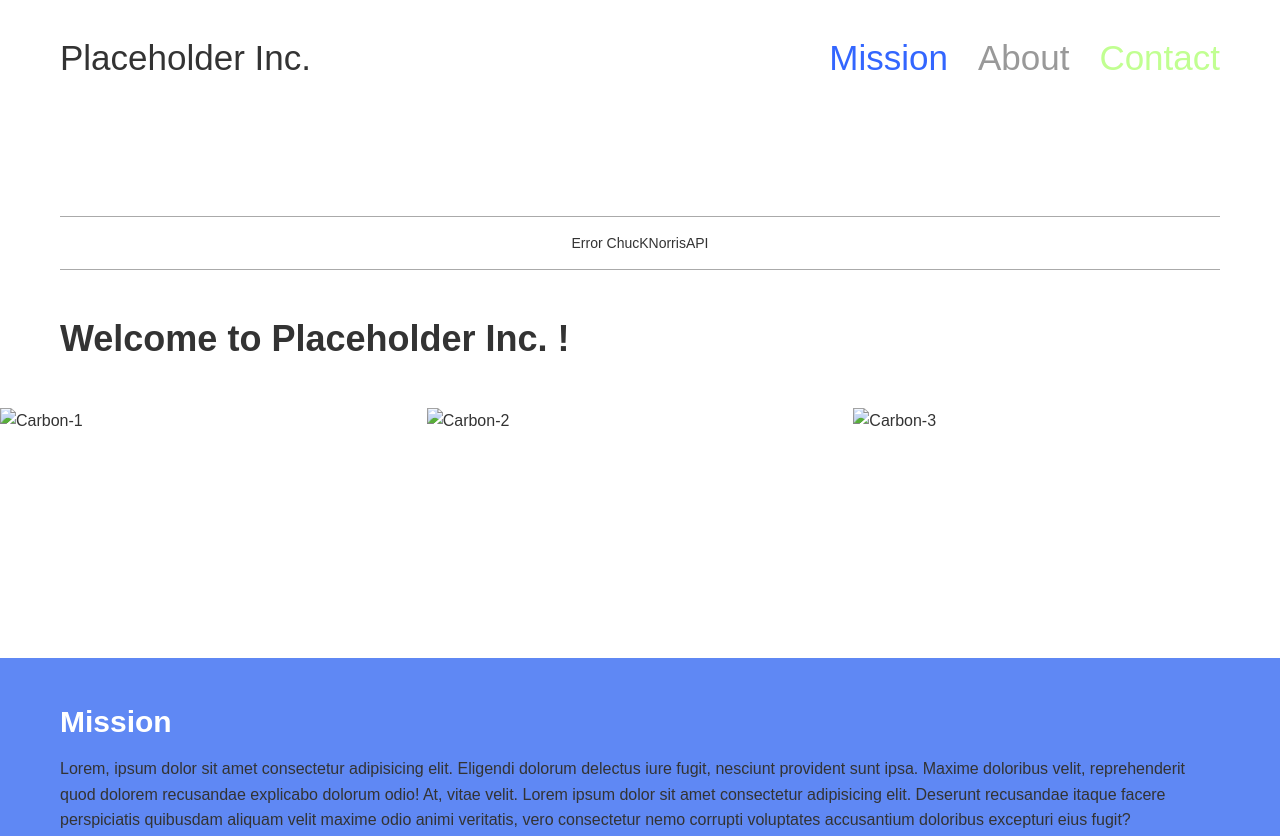
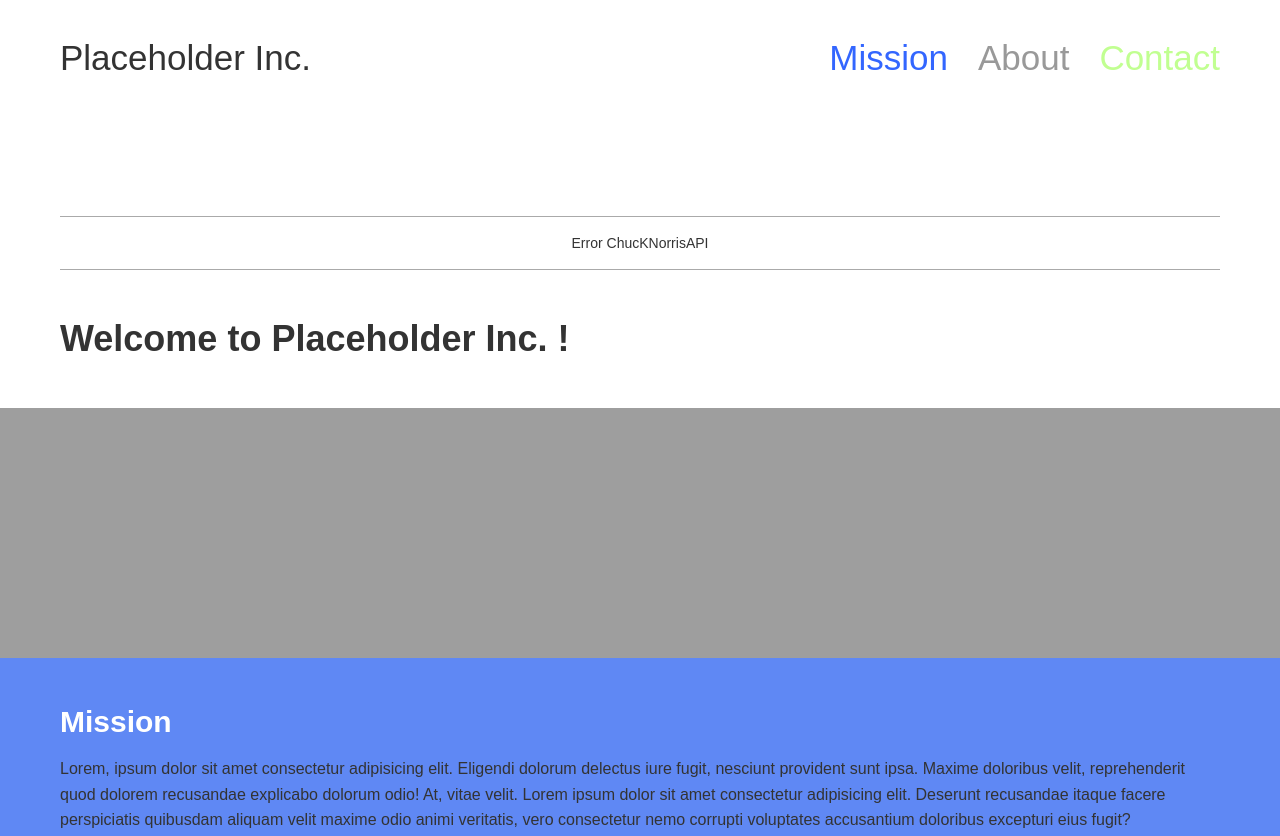
Before and after one commit to Accoows/CarbonCopy, a plain HTML site: page index.html in a window 1280 px wide. Shown: the top 836 px of the page. Drawn offline with Linux system fonts and the light colour scheme; the site is published under a folder, as on GitHub Pages, so addresses that start at the root find nothing; no server answers.

Commit message:
Changement des chemins d'accès sur le HTML

```diff
--- a/index.html
+++ b/index.html
@@ -3,8 +3,8 @@
 
 <head>
     <title>Placeholder copy</title>
-    <link rel="stylesheet" href="styles.css">
-    <script src="script.js"></script>
+    <link rel="stylesheet" href="./styles.css">
+    <script src="./script.js"></script>
 </head>
 
 <body>
@@ -24,9 +24,9 @@
     <h1 class="h1-placeholder">Welcome to Placeholder Inc. !</h1>
 
     <section class="section-first">
-        <img src="/img/carbon-1.jpg" alt="Carbon-1" class="img-first">
-        <img src="/img/carbon-2.jpg" alt="Carbon-2" class="img-second">
-        <img src="/img/carbon-3.jpg" alt="Carbon-3" class="img-third">
+        <img src="./img/carbon-1.jpg" alt="Carbon-1" class="img-first">
+        <img src="./img/carbon-2.jpg" alt="Carbon-2" class="img-second">
+        <img src="./img/carbon-3.jpg" alt="Carbon-3" class="img-third">
     </section>
     <section class="section-second">
         <h2 class="h2-placeholder" id="mission">Mission</h2>
```
